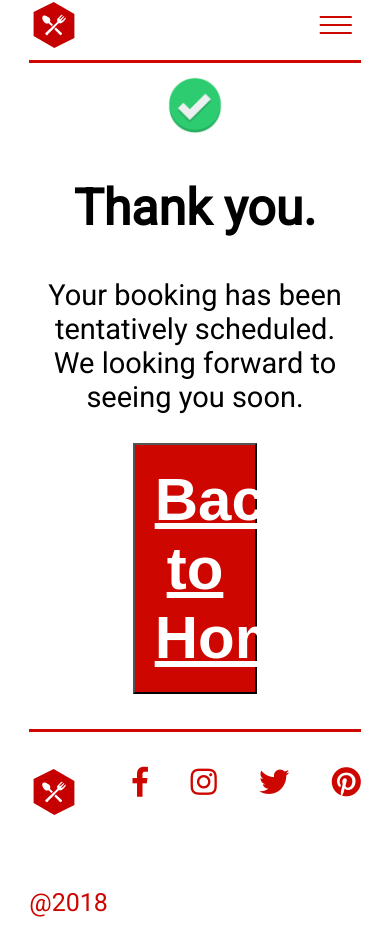
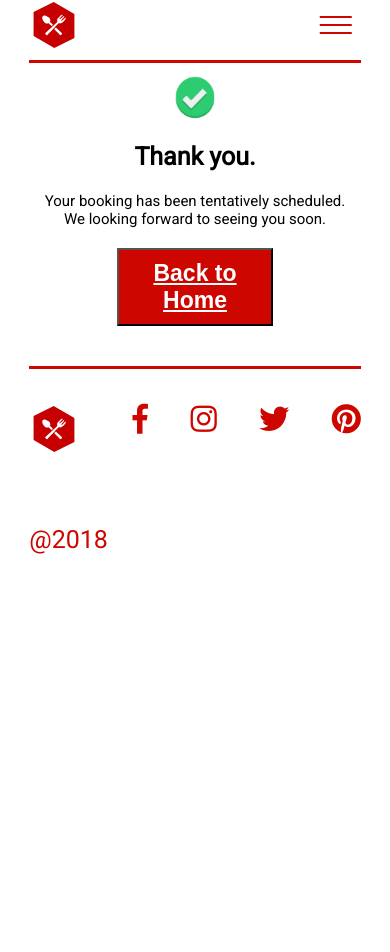
Before and after one commit to maajang/Business-Brochure-Website--bcit-twd-20, a website: page thank-you.html in a window 390 px wide. After the commit the page ends 844 px from the top, so only its background shows below. Drawn offline with nearby package versions, Linux system fonts and the light colour scheme; files that its build step writes are made by us from their sources.

Commit message:
Thank you page done!
Sorry, I snatched that away from you
;(

Co-Authored-By: cmclean48 <cmclean48@users.noreply.github.com>

```diff
--- a/assets/scss/pages/_thankyou.scss
+++ b/assets/scss/pages/_thankyou.scss
@@ -1,18 +1,26 @@
-.thank-you{
+.thank-you {
     text-align: center;
     padding: 10px;
 
      button{
         background-color: $color-theme;
-        padding: 20px;
-        width: 40%;
+        padding: 10px;
+        margin: 5px;
+        width: 50%;
 
-    }
 
-    button a{
-        color: white;
-        font-size: 4.5em;
-        font-weight: bold;
+        a{
+            color: white;
+            font-size: 4.5em;
+            font-weight: bold;
+        }
+
+        @media (max-width: 820px){
+
+            a{
+                font-size: 2.3rem;
+            }
+        }
     }
 
     h1{
@@ -32,4 +40,20 @@
         text-align: center;
 
     }
+
+
+    @media (max-width: 820px){
+
+        h1{
+            font-size: 2.5rem;
+        }
+
+        img{
+            width: 15%;
+        }
+
+        p{
+            font-size: 1.5rem;
+        }
+    }
 }
--- a/thank-you.html
+++ b/thank-you.html
@@ -40,7 +40,7 @@
         </nav>
       <section>
      <div class="thank-you">
-         <img src="./assets/img/check.png" alt="">
+         <img src="./assets/img/check.png" alt="check picture">
          <h1>Thank you.</h1>
          <p>Your booking has been tentatively scheduled. We looking forward
              to seeing you soon.
```
